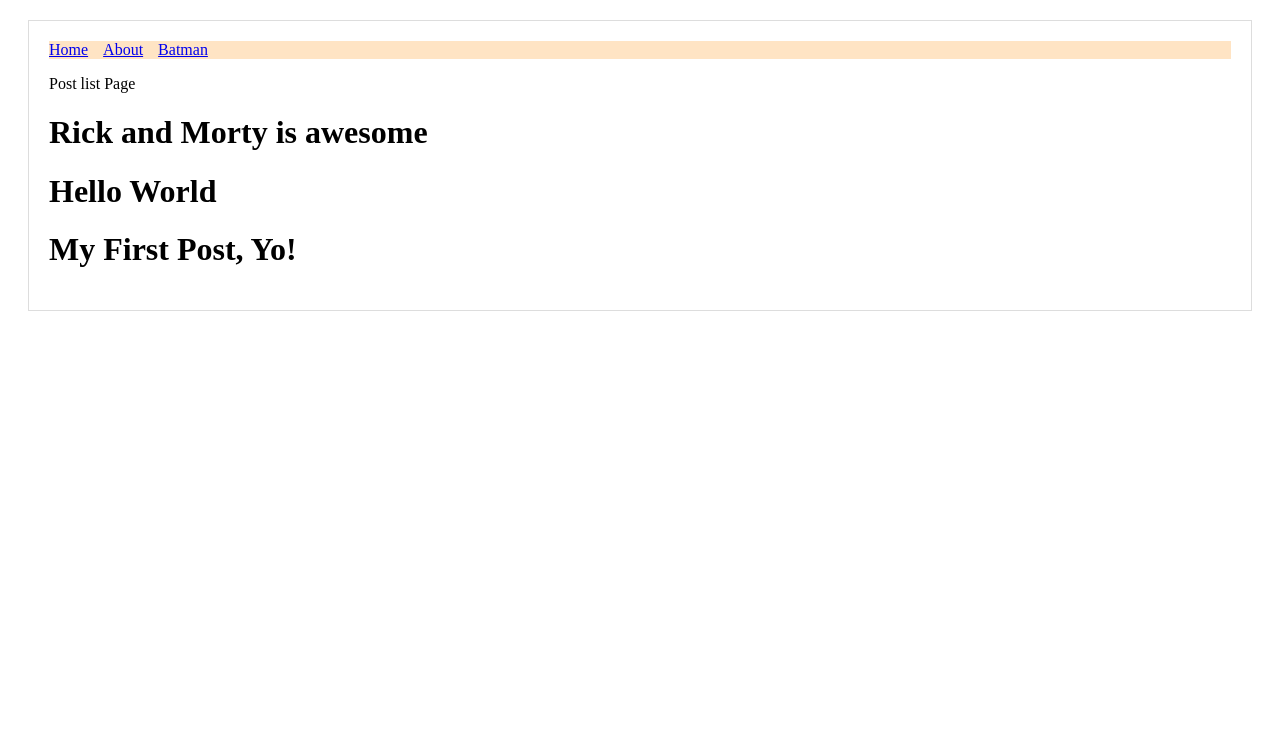
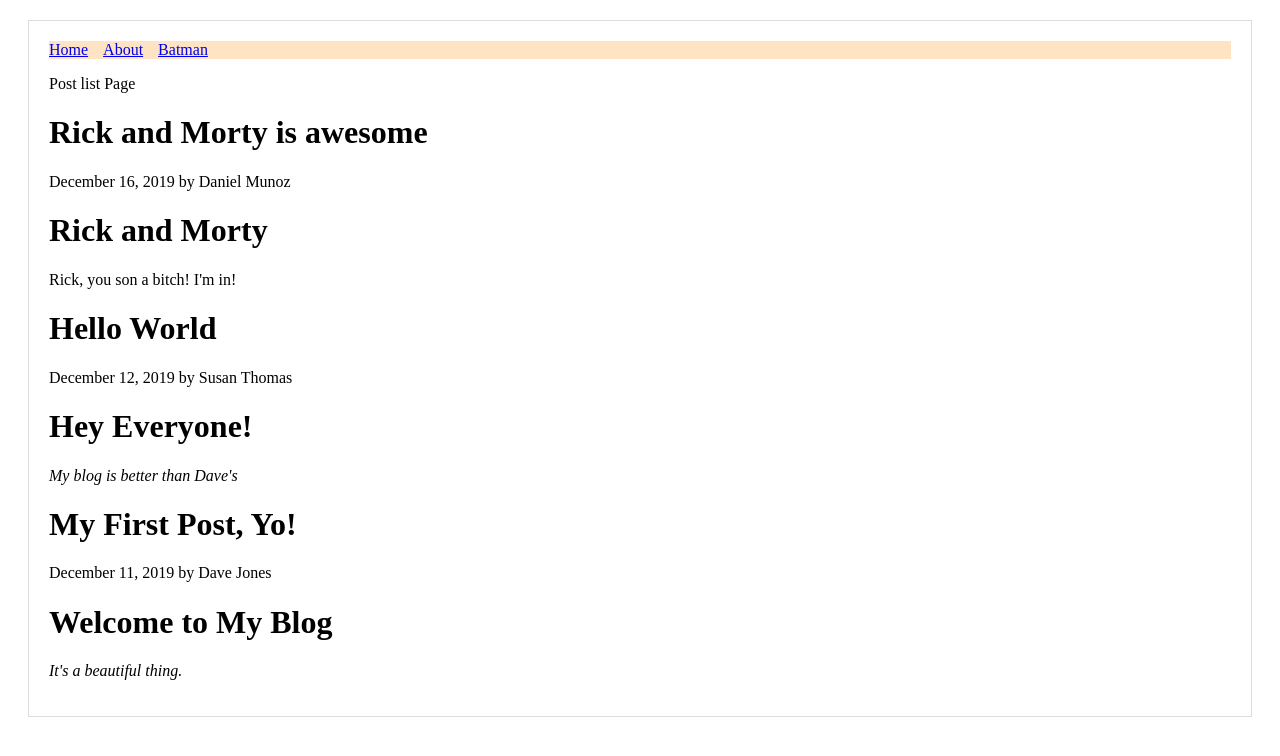
Before and after one commit to ataricoder/www, a Next.js app: page /post-list in a window 1280 px wide. Shown: the top 756 px of the page. Built offline with nearby package versions, Linux system fonts and the light colour scheme.

Commit message:
sorted the posts

```diff
--- a/data/blog.json
+++ b/data/blog.json
@@ -1 +1 @@
-[{"id":3,"title":"Rick and Morty is awesome","author":"Daniel Munoz","date":"December 16, 2019","content":"\n# Rick and Morty\n\nRick, you son a bitch! I'm in!\n"},{"id":2,"title":"Hello World","author":"Susan Thomas","date":"December 12, 2019","content":"\n# Hey Everyone!\n\n_My blog is better than Dave's_\n"},{"id":1,"title":"My First Post, Yo!","author":"Dave Jones","date":"December 11, 2019","content":"\n# Welcome to My Blog\n\n_It's a beautiful thing._\n"}]
+[{"id":1576476000,"title":"Rick and Morty is awesome","author":"Daniel Munoz","date":"December 16, 2019","content":"\n# Rick and Morty\n\nRick, you son a bitch! I'm in!\n"},{"id":1576130400,"title":"Hello World","author":"Susan Thomas","date":"December 12, 2019","content":"\n# Hey Everyone!\n\n_My blog is better than Dave's_\n"},{"id":1576044000,"title":"My First Post, Yo!","author":"Dave Jones","date":"December 11, 2019","content":"\n# Welcome to My Blog\n\n_It's a beautiful thing._\n"}]
--- a/pages/post-list.js
+++ b/pages/post-list.js
@@ -1,5 +1,5 @@
 import Page from "@components/page";
-
+import Markdown from "react-markdown";
 import postlist from "../data/blog.json";
 
 export default function PostList() {
@@ -8,7 +8,13 @@ export default function PostList() {
 		<Page>
 			<p>Post list Page</p>
 			{postlist.map(post => (
-				<h1>{post.title}</h1>
+				<div>
+					<h1>{post.title}</h1>
+					<p>
+						{post.date} by {post.author}
+					</p>
+					<Markdown source={post.content} escapeHtml={false} />
+				</div>
 			))}
 		</Page>
 	);
```
Also changed, not shown: lib/get-posts.js.
